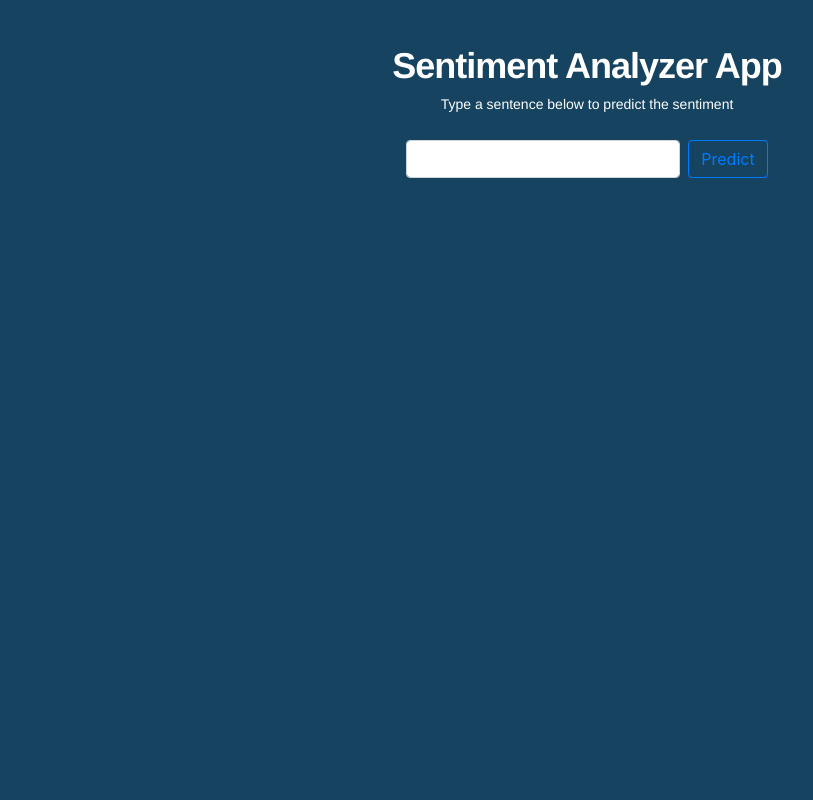
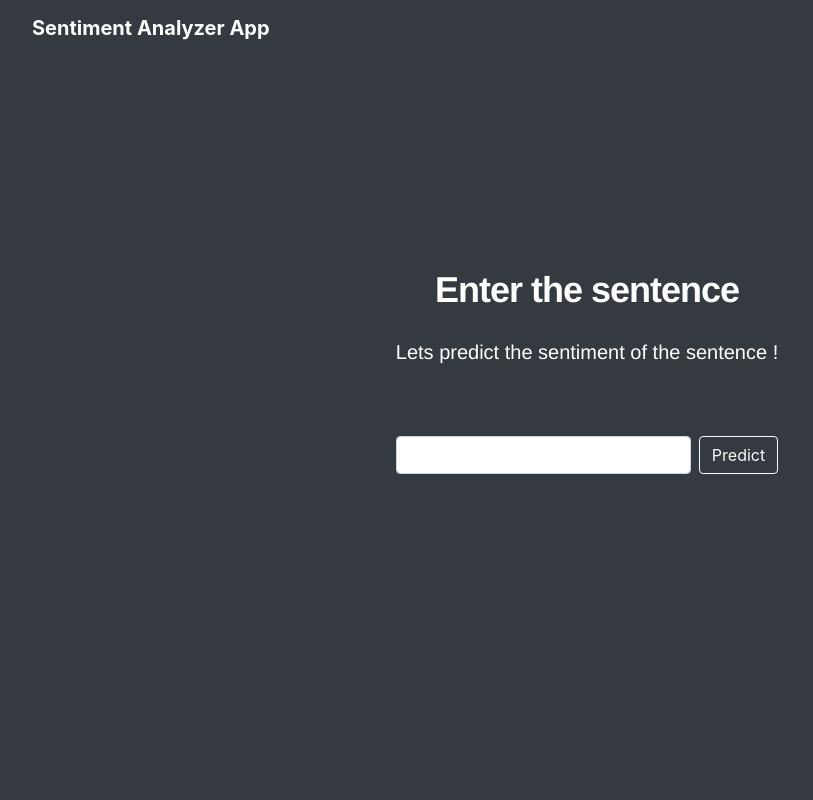
Before and after one commit to akshwin/Sentiment_Analyzer, a Flask app: page / in a window 1280 px wide. Shown: the whole page, without its empty margins (53-866 px from the left). Run offline with Flask 2, Linux system fonts and the light colour scheme; some libraries are stand-ins or nearby versions.

Commit message:
modified vercel.json

```diff
--- a/templates/index.html
+++ b/templates/index.html
@@ -1,6 +1,6 @@
 <html>
   <head>
-    <body style="background-color:#154360;">
+    <body style="background-color:#343a40;">
     </body>
     <link
       rel="stylesheet"
@@ -62,28 +62,47 @@
     </style>
   </head>
   <body>
+
+<!-- Header-->
+
+<header>
+  <div class="navbar navbar-dark bg-dark ">
+    <div class="container">
+      <a href="" class="navbar-brand d-flex align-items-center">
+        <strong>Sentiment Analyzer App</strong>
+      </a>
+    </div>
+  </div>
+</header>
+
+<!--Main page -->
+
     <div class="container mt-5">
       <div class="centered">
         <div class="text-center text-white">
-          <title>Sentiment Analyzer App</title>
-        </div>
-        <h1 class="header">Sentiment Analyzer App</h1>
-
-        <p class="desc">
-          Type a sentence below to predict the sentiment
-        </p>
-
+          <br>
+          <br>
+          <br>
+          <br>
+          <br>
+          <br>
+          <br>
+            <h1 class="fw-light">Enter the sentence </h1>
+            <br>
+            <p class="lead text-body-secondary">Lets predict the sentiment of the sentence !</p>
+            <br>
+            <p>
               <form method="POST" onSubmit="return validate();" class="form">
                 <div class="form-div">
                   <input type="text" name="text" class="form-control mr-2" />
-            <button type="submit" class="btn btn-outline-primary" onclick="this.form.submit();">
+                  <button type="submit" class="btn btn-outline-light" onclick="this.form.submit();">
                     Predict
                   </button>
                 </div>
               </form>
-        <br />
-        <br />
-
+            </p>
+          </div>
+          <br>
         <p id="demo">{{ variable }}</p>
       </div>
     </div>
```
Also changed, not shown: vercel.json. Lines whose indentation alone changed are shown as unchanged.
